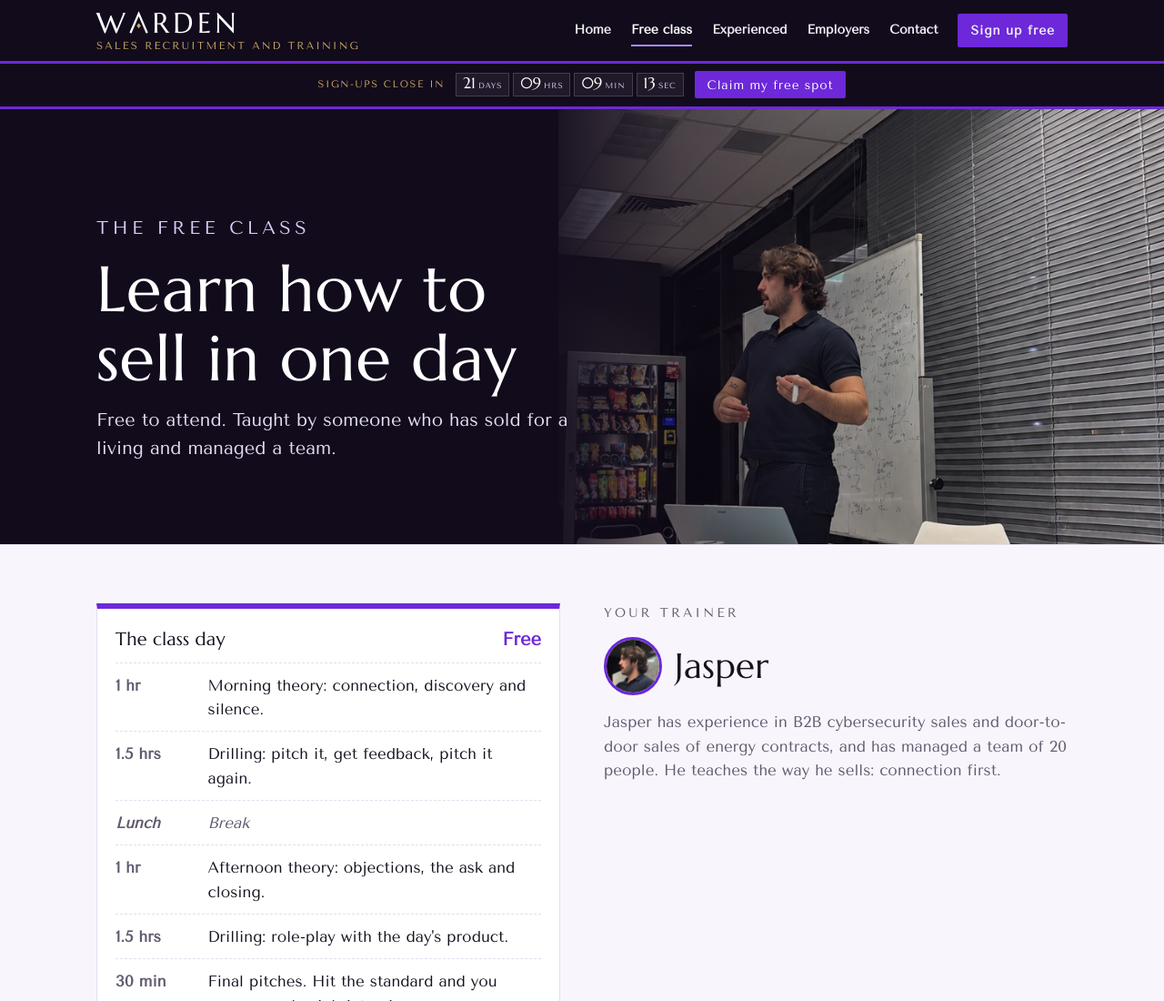
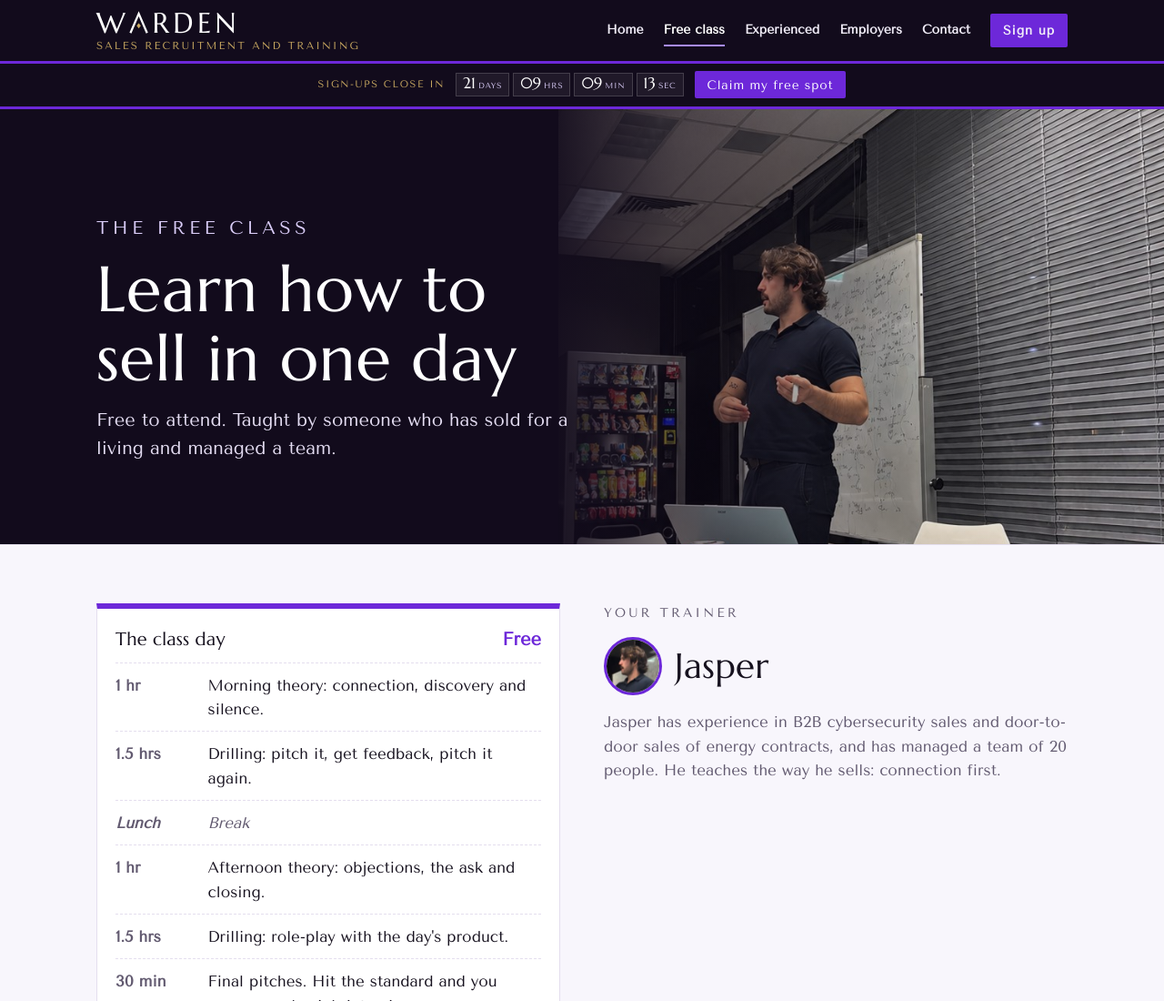
Before and after one commit to jasperbertclaus-maker/warden-site, a plain HTML site: page class.html in a window 1280 px wide. Shown: the top 1100 px of the page at 91% size. Drawn offline with nearby package versions, Linux system fonts and the light colour scheme.

Commit message:
Update class.html

```diff
--- a/class.html
+++ b/class.html
@@ -17,7 +17,7 @@
 <header class="topbar">
   <div class="wrap">
     <a class="brand" href="index.html" aria-label="Warden home"><span class="word"><span class="name">W<svg class="a" viewBox="0 0 72 78" aria-hidden="true"><polyline points="4,78 36,4 68,78" fill="none" stroke="currentColor" stroke-width="8"/><path d="M36 40 L44 50 L36 60 L28 50 Z" fill="#C9A961"/></svg>RDEN</span><span class="tag">Sales recruitment and training</span></span></a>
-    <nav class="nav" aria-label="Main"><a class="link" href="index.html">Home</a><a class="link" href="class.html" aria-current="page">Free class</a><a class="link" href="experienced.html">Experienced</a><a class="link" href="employers.html">Employers</a><a class="link" href="contact.html">Contact</a><a class="btn small" href="signup.html">Sign up free</a></nav>
+    <nav class="nav" aria-label="Main"><a class="link" href="index.html">Home</a><a class="link" href="class.html" aria-current="page">Free class</a><a class="link" href="experienced.html">Experienced</a><a class="link" href="employers.html">Employers</a><a class="link" href="contact.html">Contact</a><a class="btn small" href="signup.html">Sign up</a></nav>
     <details class="m-menu"><summary>Menu</summary><nav class="m-menu-list" aria-label="Pages"><a href="index.html">Home</a><a href="class.html" aria-current="page">Free class</a><a href="experienced.html">Experienced</a><a href="employers.html">Employers</a><a href="contact.html">Contact</a><a href="signup.html">Sign up</a></nav></details>
   </div>
 </header>
```
